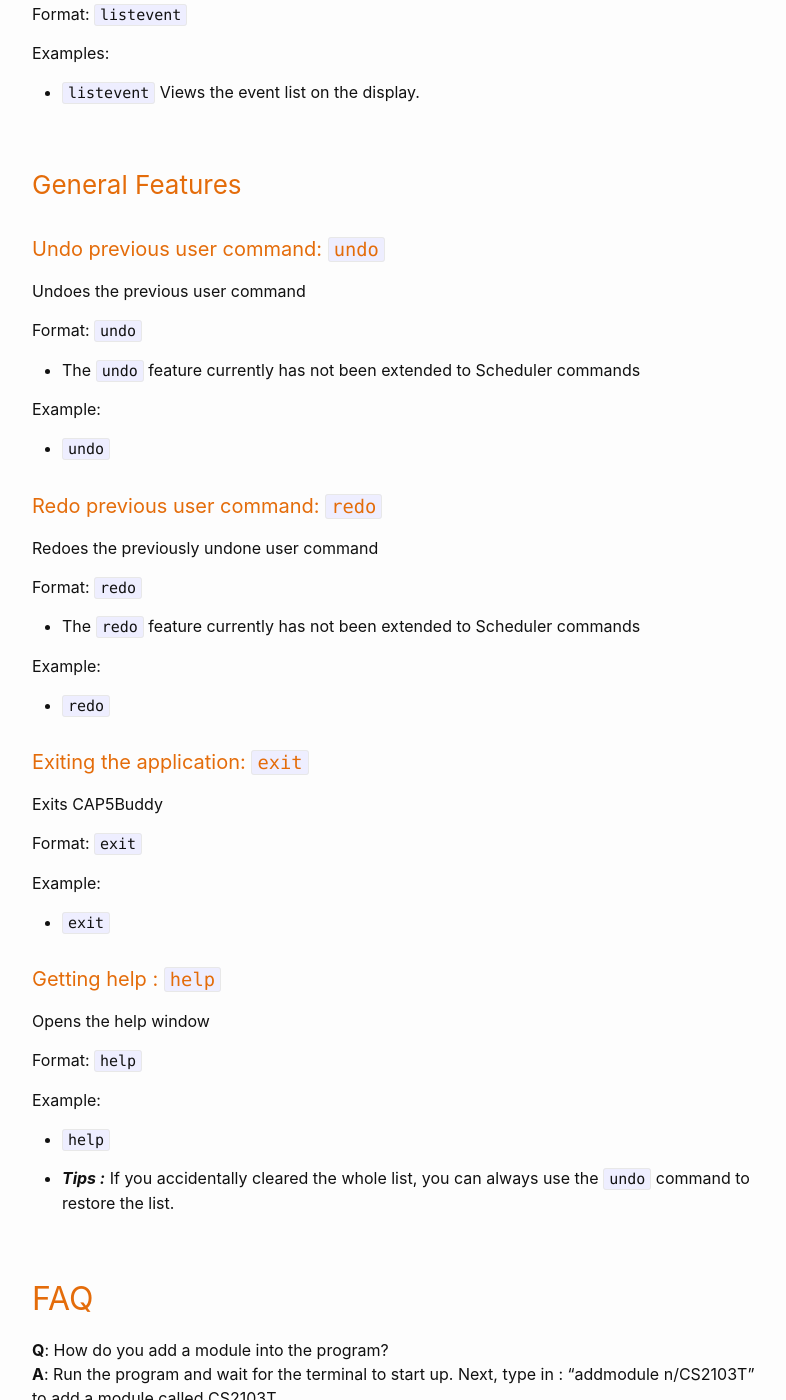
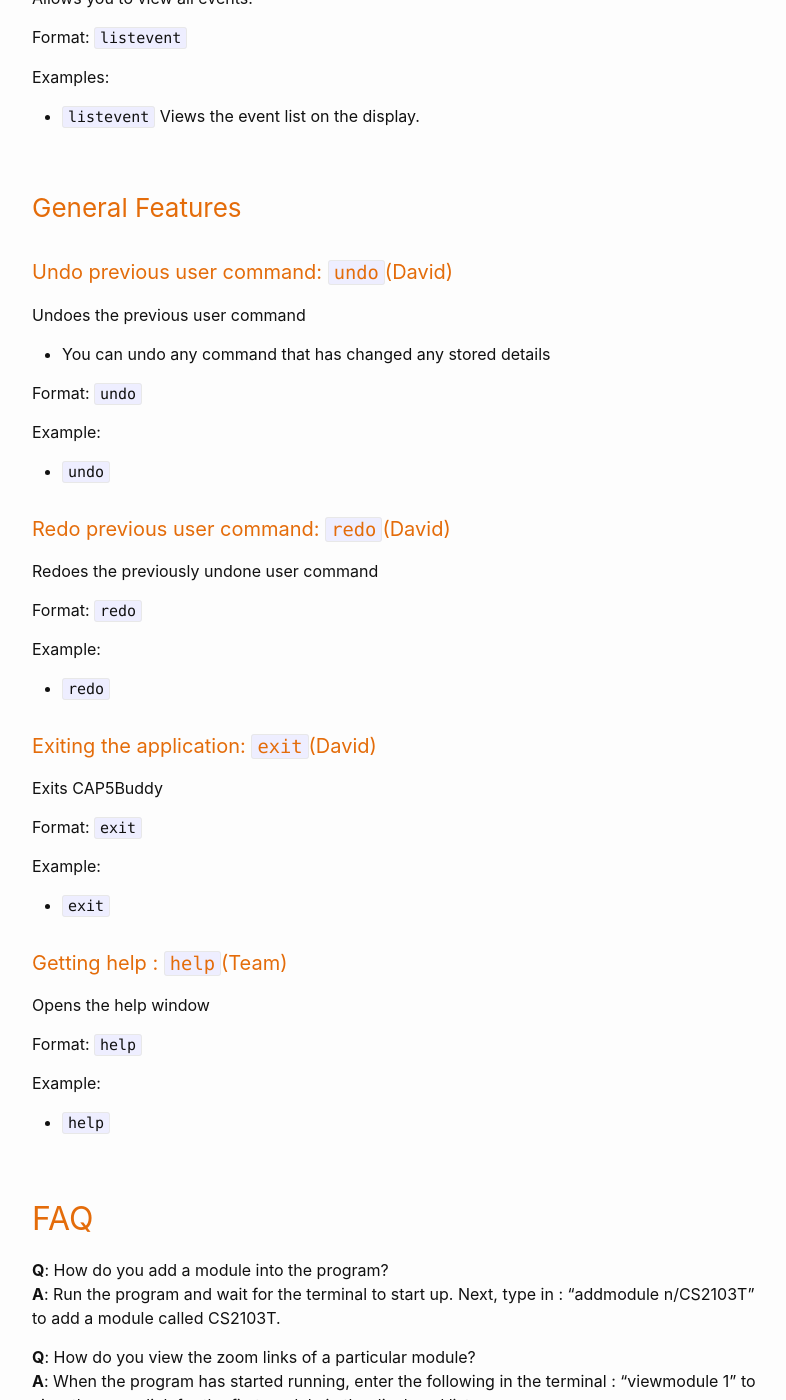
Before and after one commit to MatthiasLHK/CS2101UG, a Jekyll site: the page built from docs/UserGuide.md, in a window 1280 px wide and 1400 px high, scrolled down 36817 px. Shown: the whole window, without its empty margins (238-1024 px from the left). Built offline with Jekyll 4.4.1, drawn with Linux system fonts in a browser that asks for light colours; emoji names are drawn with the system emoji font; some of the changed text lies outside the part shown.

Commit message:
Update UG

```diff
--- a/docs/UserGuide.md
+++ b/docs/UserGuide.md
@@ -103,7 +103,7 @@ Some common symbols that can be found in the user guide and their meanings:
 
 ### Module Tracker Features
 
-#### Adding a new module: `addmodule`
+#### Adding a new module: `addmodule`(David, Joshua)
 
 Creates and add a new module to be stored in the system.
 
@@ -124,7 +124,7 @@ Expected Outcome:
 
    * `addmodule n/CS2103T t/Coremodule` creates and adds the module CS2103T with the tag _CoreModule_.
 
-#### Adding a new completed module: `addcmodule`
+#### Adding a new completed module: `addcmodule`(David)
 
 Creates and add a new completed module to be stored in the system.
 
@@ -140,7 +140,7 @@ Creates and add a new completed module to be stored in the system.
    * `addcmodule n/CS2101 mc/2.0 gp/4.5 t/year1` creates and adds the module named CS2101 with 2 modular credits
       and 4.5 grade points with the tags `completed` and `year1`.
 
-#### Viewing a module: `viewmodule`
+#### Viewing a module: `viewmodule`(David, Joshua)
 
 Displays a snapshot of a module stored in the system.
 
@@ -163,7 +163,7 @@ Expected Outcome:
 
 <p aligin="center"><img src="images/viewmodule.png" border="2px solid black"></p>
 
-#### Archiving a module: `archivemodule`
+#### Archiving a module: `archivemodule`(David)
 
 Archives a module in the module list and moves it into archived storage.
 
@@ -184,11 +184,12 @@ Expected Outcome:
 
 <p aligin="center"><img src="images/archivemodule.png" border="2px solid black"></p>
 
-  Other helpful example(s):
 
-    * `archivemodule 2` Archives the second module in the displayed list.
+Other helpful example(s):
 
-#### Un-archiving a module: `unarchivemodule`
+  * `archivemodule 2` Archives the second module in the displayed list.
+
+#### Un-archiving a module: `unarchivemodule`(David)
 
 Un-Archives a module in the module list and moves it back into current module list storage.
 
@@ -206,7 +207,7 @@ Format: `unarchivemodule` `INDEX`
  * `unarchivemodule 1` Un-Archives the first module in the displayed archived module list.
  * `unarchivemodule 2` Un-Archives the second module in the displayed archived module list.
 
-#### View-archived modules: `viewarchive`
+#### View-archived modules: `viewarchive`(David)
 
 Allows you to view the archived module list on the display.
 
@@ -217,7 +218,7 @@ Format: `viewarchive`
  Examples:
  * `viewarchive` Views the archived module list on the display.
 
-#### View un-archived modules: `listmodule`
+#### View un-archived modules: `listmodule`(David)
 
 Allows you to view the un-archived module list on the display.
 
@@ -228,9 +229,9 @@ Format: `listmodule`
  Examples:
  * `listmodule` Views the un-archived module list on the display.
 
-#### Locating modules: `findmodule`
+#### Locating modules: `findmodule`(David)
 
- Finds all modules that fulfil the provided module name search criteria.
+ Finds all modules that fulfil your provided module name search criteria.
 
  Format: `findmodule [MODULE_NAME_KEYWORDS...]`
 
@@ -429,7 +432,7 @@ Deletes a zoom link for a specific lesson from an existing module.
   ![DeleteZoom](images/Module/DeleteZoomUG.PNG)
 
 
-#### Deleting a module: `deletemodule`
+#### Deleting a module: `deletemodule`(David, Joshua)
 
 Deletes a module in the displayed module list.
 
@@ -442,7 +445,7 @@ Deletes a module in the displayed module list.
   Examples:
   * `deletemodule 1` deletes the module at position `1`
 
-#### Editing a module : `editmodule`
+#### Editing a module : `editmodule`(David, Joshua, Michael)
 
 Edits an existing module in the displayed module list with new details.
 
@@ -467,7 +470,7 @@ Edits an existing module in the displayed module list with new details.
  To be implemented:
   * We are working on adding the functionality to edit the zoom links for the module for each lesson.
 
-#### Clearing the module list: `clearmodule`
+#### Clearing the module list: `clearmodule`(David)
 
 Clears all un-archived modules.
 
@@ -585,7 +588,7 @@ To be implemented:
 
 <p aligin="center"><img src="images/GradeTracker/AddGrade.png" border="2px solid black"></p>
 
-#### Calculating Cumulative Average Point(CAP): `calculatecap`
+#### Calculating Cumulative Average Point(CAP): `calculatecap`(David)
 
 Calculates your CAP based on completed modules
 
@@ -594,7 +597,7 @@ Calculates your CAP based on completed modules
   Examples:
   * `calculatecap` calculate the user's cap
 
-#### Calculating target CAP details: `targetcap`
+#### Calculating target CAP details: `targetcap`(David)
 
 Calculates helpful CAP details based on the target CAP you input
 
@@ -1228,29 +1231,27 @@ Format: `listevent`
 
 ### General Features
 
-#### Undo previous user command: `undo`
+#### Undo previous user command: `undo`(David)
 
 Undoes the previous user command
 
+* You can undo any command that has changed any stored details
+
  Format: `undo`
-
- * The `undo` feature currently has not been extended to Scheduler commands
 
   Example:
   * `undo`
 
-#### Redo previous user command: `redo`
+#### Redo previous user command: `redo`(David)
 
 Redoes the previously undone user command
 
  Format: `redo`
 
-  * The `redo` feature currently has not been extended to Scheduler commands
-
   Example:
   * `redo`
 
-#### Exiting the application: `exit`
+#### Exiting the application: `exit`(David)
 
 Exits CAP5Buddy
 
@@ -1259,7 +1260,7 @@ Format: `exit`
   Example:
   * `exit`
 
-#### Getting help : `help`
+#### Getting help : `help`(Team)
 
 Opens the help window
 
@@ -1267,10 +1268,6 @@ Format: `help`
 
   Example:
   * `help`
-
-* _**Tips :**_ If you accidentally cleared the whole list, you can always use the `undo` command
-  to restore the list.
-
 
 ## FAQ
 
@@ -1288,7 +1285,7 @@ Format: `help`
 **A**: All information and details entered will be automatically stored and can be accessed the next time you start the application.
 --------------------------------------------------------------------------------------------------------------------
 
-## Command Summary for Module Tracker
+## Command Summary for Module Tracker(David,Jonas,Joshua,Matthias)
 
 Action | Format, Examples
 --------|------------------
@@ -1352,7 +1349,7 @@ Action | Format, Examples
 **Find Event** | `findevent [n/EVENT_NAME] [d/DATE_TIME]` <br> e.g. `findevent n/CS2103T`
 **List Event** | `listevet` <br> e.g. `listevent`
 
-## Command summary for general features
+## Command summary for general features(David)
 
 Action | Format, Examples
 --------|------------------
```
Also changed, not shown: other parts of docs/UserGuide.md (+3 -1 lines).
